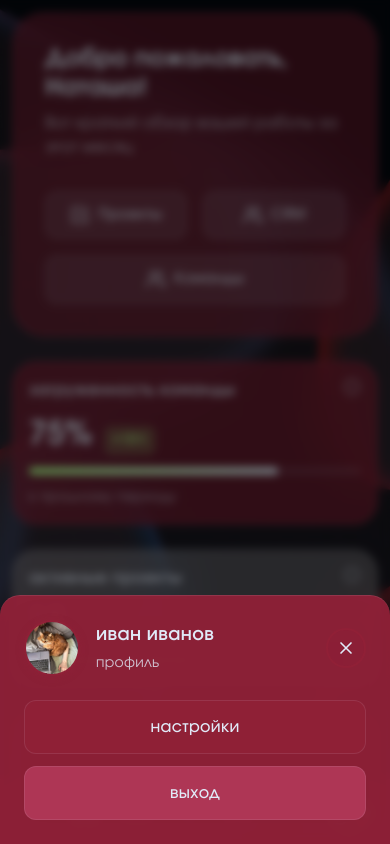
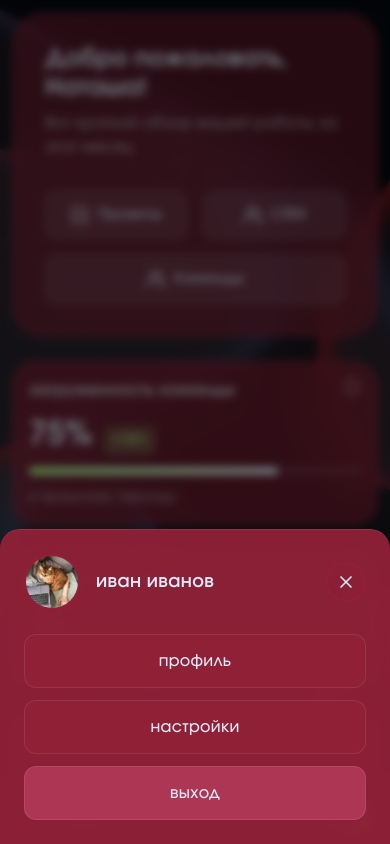
Before and after one commit to lunarmolly/managelog, a Vue app: page /dashboard in a window 390 px wide. Both pictures are taken after a click on the button "Открыть меню". Built offline with nearby package versions, Linux system fonts and the light colour scheme; no server answers.

Commit message:
Fixing mobile nav bar bugs

```diff
--- a/src/components/common/MobileHeader.vue
+++ b/src/components/common/MobileHeader.vue
@@ -57,20 +57,6 @@
               alt="Аватар пользователя"
               class="mobile-header__menu-avatar-img"
             />
-            <svg
-              class="mobile-header__menu-icon"
-              viewBox="0 0 24 24"
-              fill="none"
-              aria-hidden="true"
-            >
-              <path
-                d="M3 12h18M3 6h18M3 18h18"
-                stroke="currentColor"
-                stroke-width="2"
-                stroke-linecap="round"
-                stroke-linejoin="round"
-              />
-            </svg>
           </div>
         </button>
       </div>
@@ -96,13 +82,6 @@
               />
               <div class="mobile-header__profile-details">
                 <h3 class="mobile-header__profile-name">Иван Иванов</h3>
-                <router-link
-                  to="/profile"
-                  class="mobile-header__profile-link"
-                  @click="toggleProfile"
-                >
-                  профиль
-                </router-link>
               </div>
             </div>
             <button
@@ -123,6 +102,13 @@
             </button>
           </div>
           <div class="mobile-header__profile-actions">
+            <router-link
+              to="/profile"
+              class="mobile-header__profile-action"
+              @click="toggleProfile"
+            >
+              профиль
+            </router-link>
             <router-link
               to="/settings"
               class="mobile-header__profile-action"
@@ -174,18 +160,19 @@ const navItems = [
   {
     label: 'crm',
     path: '/crm',
-    // Фильтр/воронка (outline) - три горизонтальные линии
-    iconPath: 'M3 6h18M7 12h10M11 18h2',
-    // Фильтр/воронка (filled) - три прямоугольника
-    activeIconPath: 'M3 4h18v2H3V4zm2 4h14v2H5V8zm4 4h6v2H9v-2z',
+    // Фильтр/воронка (outline) - три горизонтальные линии разной ширины
+    iconPath: 'M3 6h18M5 12h14M7 18h10',
+    // Фильтр/воронка (filled) - три горизонтальные линии разной ширины (заполненные)
+    activeIconPath: 'M3 5h18v2H3V5zm2 6h14v2H5v-2zm2 6h10v2H7v-2z',
   },
   {
     label: 'команды',
     path: '/teams',
-    // Люди/группа (outline) - иконка с одним человеком слева и двумя справа
-    iconPath: 'M17 21v-2a4 4 0 0 0-4-4H5a4 4 0 0 0-4 4v2M9 7a4 4 0 1 0 8 0 4 4 0 0 0-8 0zm12 4a4 4 0 1 0-8 0 4 4 0 0 0 8 0z',
-    // Люди/группа (filled) - иконка с одним человеком слева и двумя справа
-    activeIconPath: 'M17 21v-2a4 4 0 0 0-4-4H5a4 4 0 0 0-4 4v2M9 7a4 4 0 1 0 8 0 4 4 0 0 0-8 0zm12 4a4 4 0 1 0-8 0 4 4 0 0 0 8 0z',
+    // Иконка команд из DashboardView.vue (outline версия)
+    // Объединены все пути: нижняя часть, круг (голова) как path, правая группа
+    iconPath: 'M17 21v-2a4 4 0 00-4-4H5a4 4 0 00-4 4v2M5 7a4 4 0 118 0 4 4 0 01-8 0zM23 21v-2a4 4 0 00-3-3.87M16 3.13a4 4 0 010 7.75',
+    // Filled версия той же иконки
+    activeIconPath: 'M17 19v-2a4 4 0 00-4-4H5a4 4 0 00-4 4v2h16zM5 7a4 4 0 118 0 4 4 0 01-8 0zm12 0a4 4 0 11-4 4 4 4 0 014-4zM23 19v-2a4 4 0 00-3-3.87M16 3.13a4 4 0 010 7.75',
   },
 ] as const;
 
@@ -377,18 +364,6 @@ async function handleLogout(): Promise<void> {
   left: 0;
 }
 
-.mobile-header__menu-icon {
-  width: 18px;
-  height: 18px;
-  color: #e1eaf8;
-  position: absolute;
-  bottom: 2px;
-  right: 2px;
-  background: rgba(145, 33, 56, 0.9);
-  border-radius: 50%;
-  padding: 2px;
-  z-index: 1;
-}
 
 /* Profile Panel */
 .mobile-header__profile-overlay {
@@ -464,20 +439,6 @@ async function handleLogout(): Promise<void> {
   text-overflow: ellipsis;
 }
 
-.mobile-header__profile-link {
-  font-size: 0.875rem;
-  font-weight: 400;
-  color: rgba(225, 234, 248, 0.8);
-  text-decoration: none;
-  text-transform: lowercase;
-  letter-spacing: 0.02em;
-  transition: color 0.2s ease;
-  white-space: nowrap;
-}
-
-.mobile-header__profile-link:hover {
-  color: #e1eaf8;
-}
 
 .mobile-header__profile-close {
   width: 40px;
```
